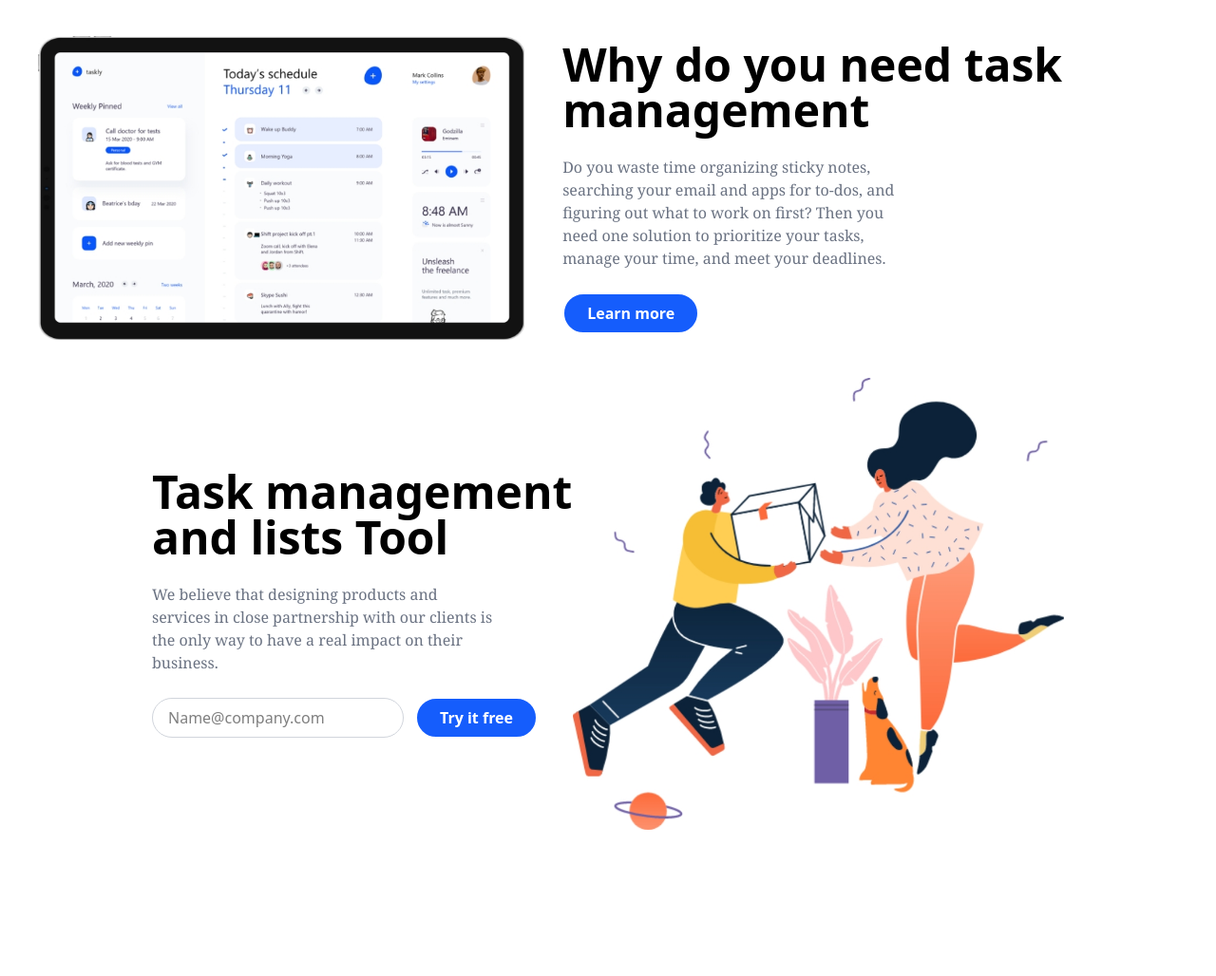
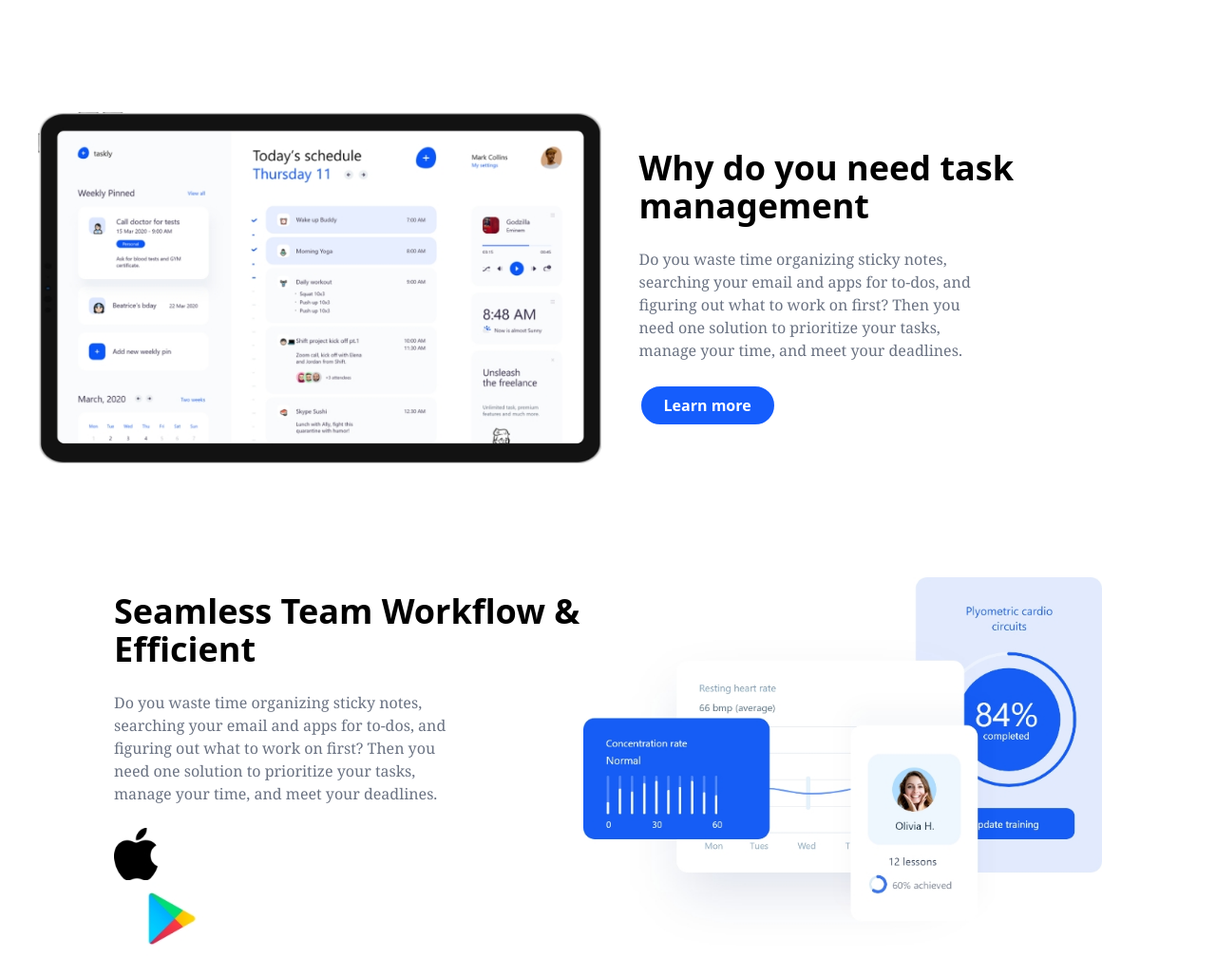
Before and after one commit to Dasuni363/IT-WEB-25-66-0002---WID-Dewmini---Q1, a plain HTML site: page index.html in a window 1280 px wide. Shown: the part 682-1710 px from the top of the page at 95% size. Before the commit the page ends 1556 px from the top, so only its background shows below. Drawn offline with nearby package versions, Linux system fonts and the light colour scheme.

Commit message:
Update index.html

```diff
--- a/index.html
+++ b/index.html
@@ -55,13 +55,13 @@
 <!-- Featured Services -->
 
 <!-- Why -->
-   <div class="sm:flex mx-10  items-center my-10">
+   <div class="sm:flex mx-10  my-30 items-center my-10">
        <div>
             <img src="Images/Image 8.jpg" alt="">
        </div>
        <br>
        <div class="mx-10">
-          <h1 class=" font-bold max-md:text-4xl md:text-5xl">
+          <h1 class=" font-bold max-md:text-3xl md:text-4xl">
               Why do you need task management
         </h1>
         <br>
@@ -84,32 +84,26 @@
    </div>
 
 <!-- Team -->
- <div class="sm:flex sm:mx-40  items-center">
+ <div class="sm:flex my-30 md:mx-30 max-md:mx-20 items-center">
      <div>
-        <h1 class=" font-bold max-md:text-4xl md:text-5xl">
-            Task management and lists Tool
+        <h1 class=" font-bold max-md:text-3xl md:text-4xl">
+            Seamless Team Workflow & Efficient
         </h1>
         <br>
         <div>
              <p class="sm:w-90 font-serif text-gray-500">
-           We believe that designing products and services in close partnership with our clients is the only way to have a real impact on their business.
+             Do you waste time organizing sticky notes, searching your email and apps for to-dos, and figuring out what to work on first? Then you need one solution to prioritize your tasks, manage your time, and meet your deadlines.
             </p>
             <br>
-            <form class="flex items-center space-x-3">
-            <input type="email" placeholder="Name@company.com"
-              class="px-4 py-2 border border-gray-300 rounded-full  focus:outline-none focus:ring-2 focus:ring-blue-300 transition duration-300"
-              required
-            />
-           <button type="submit"
-            class="px-6 py-2 border-2 bg-blue-600 text-white font-bold rounded-full hover:bg-blue-100 transition duration-300">
-               Try it free
-          </button>
+            <div class="">
+               <img src="Images/Image 6.jpg" alt="">
+               <img src="Images/Image 9.jpg" alt="">
+           </div>
 
-         </form>
          </div>
      </div>
      <div>
-        <img src="Images/hero image.jpg" alt="">
+        <img src="Images/Image 7.jpg" alt="">
      </div>
 
 
```
